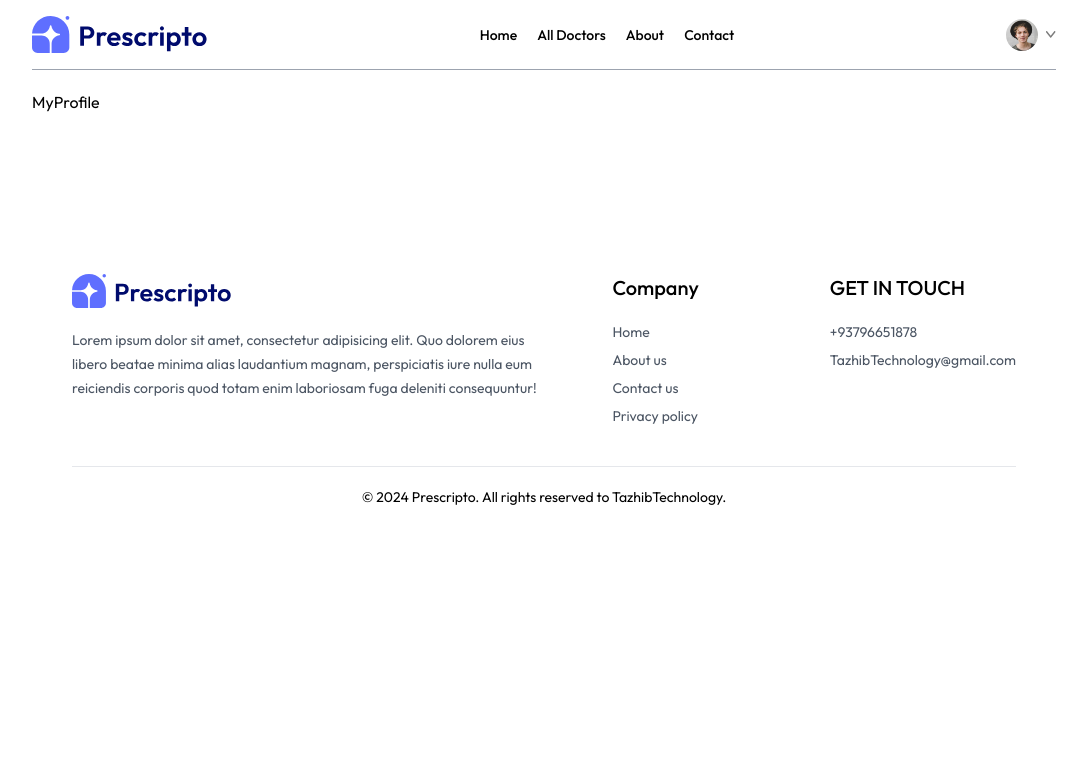
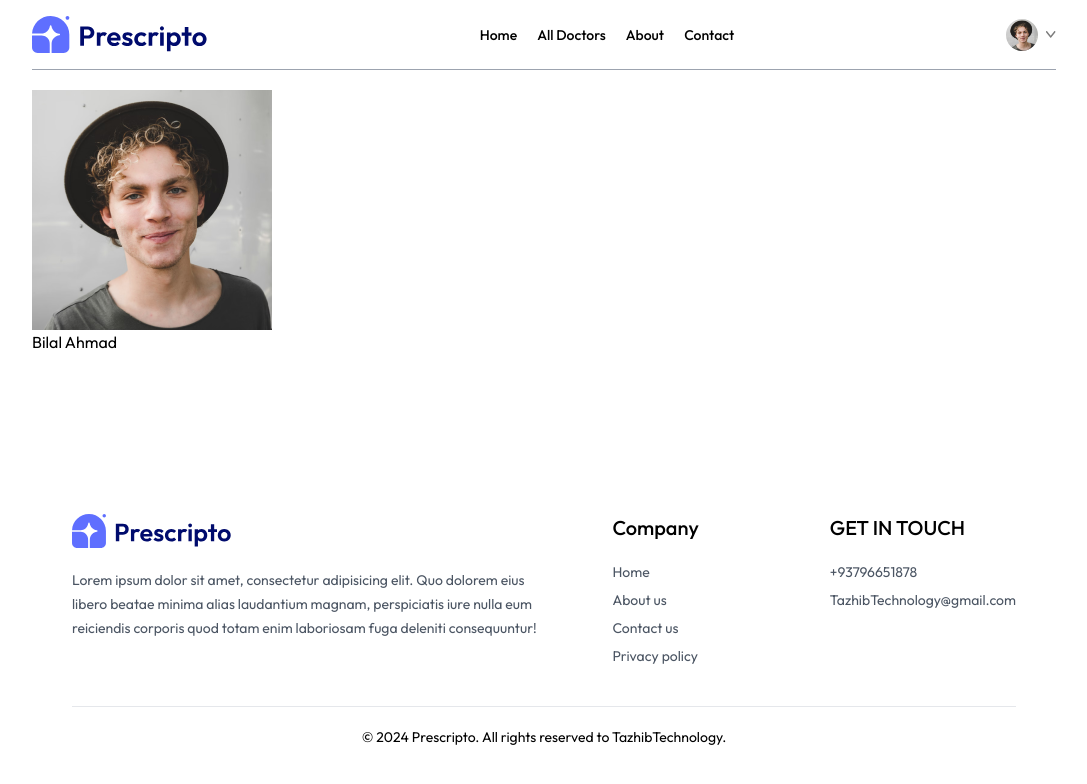
Before and after one commit to TazhibTechnology/Doctor-Appointment-Booking-Website, a React (Vite) app in the folder frontend/: page /my_profile in a window 1280 px wide. Shown: the top 784 px of the page, without its empty margins (96-1183 px from the left). Built offline with nearby package versions, Linux system fonts and the light colour scheme.

Commit message:
dev myprofile

```diff
--- a/frontend/src/pages/MyProfile.jsx
+++ b/frontend/src/pages/MyProfile.jsx
@@ -1,8 +1,28 @@
-import React from 'react'
+import React, { useState } from 'react'
+import {assets} from '../assets/assets_frontend/assets'
 
 const MyProfile = () => {
+  const [userData, setUserData] = useState({
+    name: 'Bilal Ahmad',
+    image:assets.profile_pic,
+    email: 'eng.bilalahmad@gmail.com',
+    phone: '+93 799 1534 19',
+    address:{
+      line1:'Afghanistan, Herat',
+      line2: 'Afghanistan, Kabul'
+    },
+    gender: 'Male',
+    dob: '2005-12-16'
+  })
+  const [isEdit, setIsEdit] = useState(false)
   return (
-    <div>MyProfile</div>
+    <div>
+      <img src={userData.image} alt="" />
+      {
+        isEdit? <input type="text" value={userData.name} onChange={e=>setUserData(prev=>({...prev,name:e.target.value}))}/>:<p>{userData.name}</p>
+      }
+
+    </div>
   )
 }
 
```
